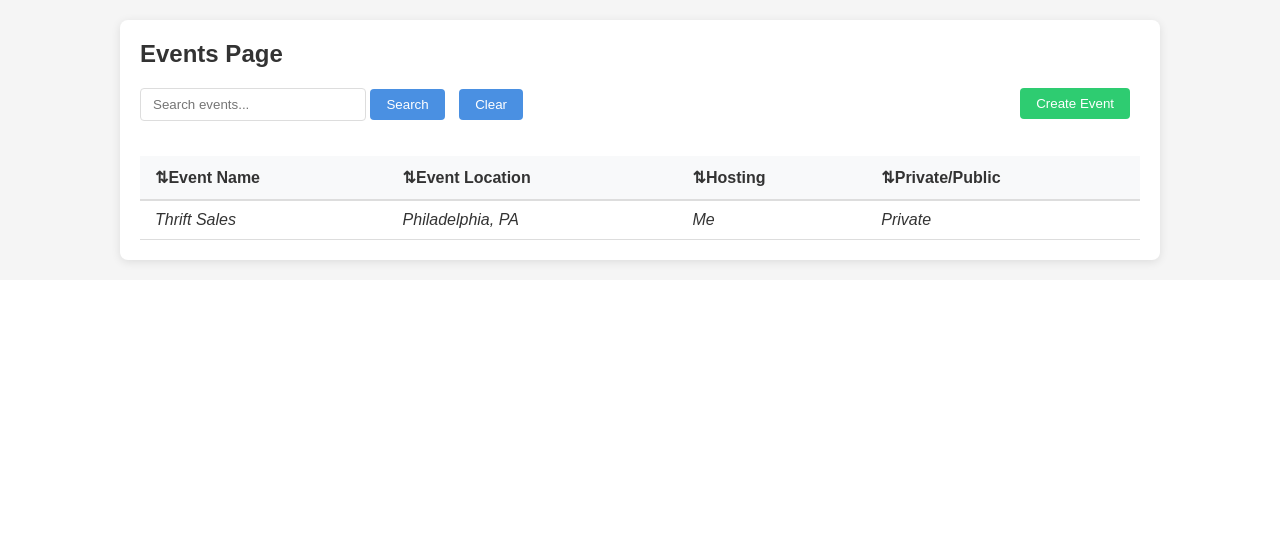
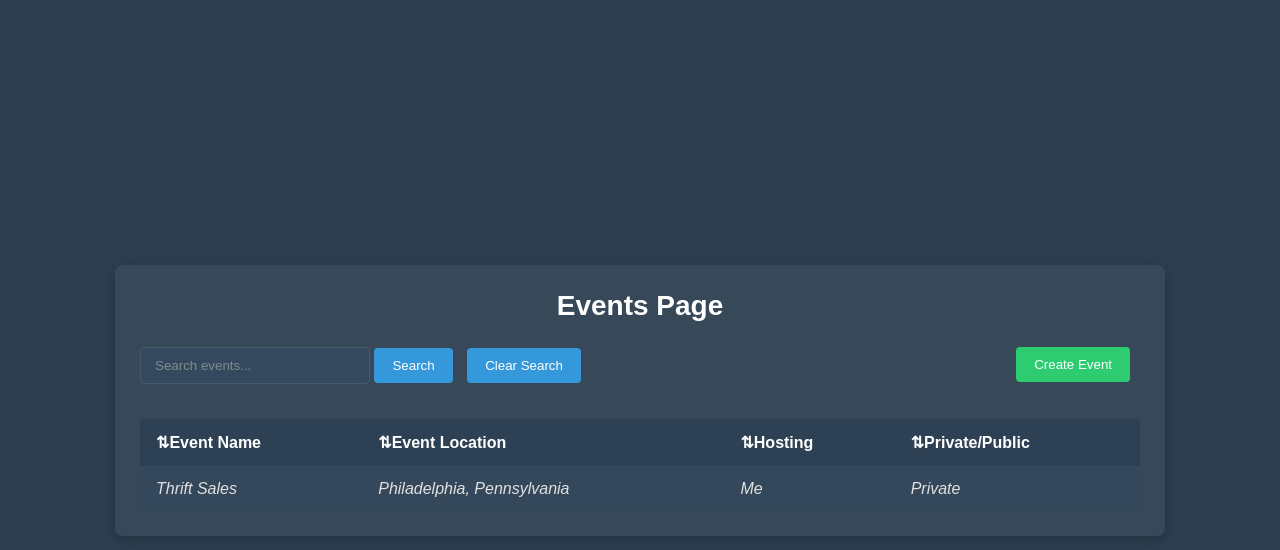
Before and after one commit to Capstone-Projects-2025-Spring/section-005-morris-projects-Thrift-Tags, a React (Create React App) app in the folder my-react-app/: page / in a window 1280 px wide. Shown: the top 550 px of the page. Built offline with nearby package versions, Linux system fonts and the light colour scheme.

Commit message:
New Changes

```diff
--- a/my-react-app/src/eventsPage.css
+++ b/my-react-app/src/eventsPage.css
@@ -1,39 +1,52 @@
 .body-wrapper {
   font-family: Arial, sans-serif;
   margin: 0;
-    padding: 20px;
-    background-color: #f5f5f5;
+  padding: 0;
+  min-height: 100vh;
+  display: flex;
+  justify-content: center;
+  align-items: center;
+  background-color: #2c3e50; /* Dark grayish blue background */
 }
 
 .eventsContainer {
   max-width: 1000px;
+  width: 90%;
   margin: 0 auto;
-    background-color: white;
+  background-color: rgba(255, 255, 255, 0.05); /* Very slight white transparency */
   border-radius: 8px;
-    box-shadow: 0 2px 10px rgba(0, 0, 0, 0.1);
-    padding: 20px;
+  box-shadow: 0 4px 15px rgba(0, 0, 0, 0.2);
+  padding: 25px;
+  color: #e0e0e0; /* Lighter text for better readability on dark background */
 }
 
 /* Title styling */
 .eventTitle {
-    font-size: 24px;
+  font-size: 28px;
   font-weight: bold;
-    margin-bottom: 20px;
-    color: #333;
+  margin-bottom: 25px;
+  color: #ffffff;
+  text-align: center;
 }
 
 /* Search and button styling */
 input {
-    padding: 8px 12px;
-    border: 1px solid #ddd;
+  padding: 10px 14px;
+  border: 1px solid #455a64;
   border-radius: 4px;
   margin-bottom: 15px;
   width: 200px;
+  background-color: #34495e; /* Slightly lighter than background */
+  color: white;
+}
+
+input::placeholder {
+  color: #7f8c8d;
 }
 
 button {
-    padding: 8px 16px;
-    background-color: #4a90e2;
+  padding: 10px 18px;
+  background-color: #3498db;
   color: white;
   border: none;
   border-radius: 4px;
@@ -43,7 +56,7 @@
 }
 
 button:hover {
-    background-color: #3a80d2;
+  background-color: #2980b9;
 }
 
 .createEventButton {
@@ -60,32 +73,36 @@
   width: 100%;
   border-collapse: collapse;
   margin-top: 20px;
-    color: #333;
+  color: #e0e0e0;
+  background-color: rgba(52, 73, 94, 0.5); /* Slightly lighter than background with transparency */
+  border-radius: 4px;
+  overflow: hidden;
 }
 
 thead {
-    background-color: #f8f9fa;
+  background-color: rgba(44, 62, 80, 0.7);
 }
 
 th {
-    padding: 12px 15px;
+  padding: 14px 16px;
   text-align: left;
-    border-bottom: 2px solid #ddd;
+  border-bottom: 2px solid #34495e;
   cursor: pointer;
   position: relative;
+  color: #ffffff;
 }
 
 th:hover {
-    background-color: #eaeaea;
+  background-color: rgba(52, 73, 94, 0.8);
 }
 
 td {
-    padding: 10px 15px;
-    border-bottom: 1px solid #ddd;
+  padding: 12px 16px;
+  border-bottom: 1px solid rgba(52, 73, 94, 0.8);
 }
 
 tr:hover {
-    background-color: #f5f5f5;
+  background-color: rgba(52, 73, 94, 0.8);
 }
 
 /* Popup styling */
@@ -98,27 +115,31 @@
   width: 100%;
   height: 100%;
   overflow: auto;
-    background-color: rgba(0, 0, 0, 0.5);
+  background-color: rgba(0, 0, 0, 0.7);
 }
 
 .popup-content {
-    background-color: white;
+  background-color: #34495e;
   margin: 15% auto;
-    padding: 20px;
+  padding: 25px;
   border-radius: 8px;
   width: 400px;
-    box-shadow: 0 4px 20px rgba(0, 0, 0, 0.2);
+  box-shadow: 0 4px 20px rgba(0, 0, 0, 0.4);
   position: relative;
+  color: #e0e0e0;
 }
 
 .popup-content h3 {
   margin-top: 0;
-    color: #333;
+  color: #ffffff;
+  text-align: center;
 }
 
 .popup-content input {
   width: 90%;
   margin-bottom: 15px;
+  background-color: #2c3e50;
+  border: 1px solid #455a64;
 }
 
 .popup-content button {
@@ -133,11 +154,11 @@
   font-size: 24px;
   font-weight: bold;
   cursor: pointer;
-    color: #aaa;
+  color: #bdc3c7;
 }
 
 .close:hover {
-    color: #333;
+  color: #ffffff;
 }
 
 .my-event-row {
@@ -145,13 +166,13 @@
 }
 
 .privacy-options {
-    margin: 10px 0;
+  margin: 15px 0;
 }
 
 .radio-group {
   display: flex;
   gap: 20px;
-    color: #333;
+  color: #e0e0e0;
   font-size: 1rem;
 }
 
@@ -163,13 +184,14 @@
 
 .radio-group input {
   margin-right: 5px;
+  width: auto;
 }
-
 
 /* Responsive styling */
 @media screen and (max-width: 768px) {
   .eventsContainer {
     padding: 15px;
+    width: 95%;
   }
 
   .popup-content {
--- a/my-react-app/src/pages/EventsPage.jsx
+++ b/my-react-app/src/pages/EventsPage.jsx
@@ -5,14 +5,15 @@ const EventsPage = ({ onEvent }) => {
   const [isPopupOpen, setIsPopupOpen] = useState(false);
   const [eventName, setEventName] = useState("");
   const [eventLocation, setEventLocation] = useState("");
-  const [eventHost, setEventHost] = useState("Me");
+  const [eventHost, setEventHost] = useState("");
   const [eventPrivacy, setEventPrivacy] = useState("Public");
   const [filterInput, setFilterInput] = useState("");
+  const [locationMessage, setLocationMessage] = useState("");
 
   const [events, setEvents] = useState([
     {
       name: "Thrift Sales",
-      location: "Philadelphia, PA",
+      location: "Philadelphia, Pennsylvania",
       host: "Me",
       privacy: "Private"
     }
@@ -27,7 +28,7 @@ const EventsPage = ({ onEvent }) => {
   const closePopup = () => {
     setEventName("");
     setEventLocation("");
-    setEventHost("Me");
+    setEventHost("");
     setEventPrivacy("Public");
     setIsPopupOpen(false);
   };
@@ -112,6 +113,63 @@ const EventsPage = ({ onEvent }) => {
     return hostLower === "me" || hostLower === "myself";
   };
 
+  const getLocation = () => {
+    if (navigator.geolocation) {
+      setLocationMessage("Getting your location...");
+      navigator.geolocation.getCurrentPosition(
+        // Success callback
+        (position) => {
+          const lat = position.coords.latitude;
+          const long = position.coords.longitude;
+
+          // Use reverse geocoding to get city and state
+          fetch(`https://nominatim.openstreetmap.org/reverse?format=json&lat=${lat}&lon=${long}&addressdetails=1`)
+            .then(response => response.json())
+            .then(data => {
+              // Extract city and state from the response
+              const city = data.address.city || data.address.town || data.address.village || '';
+              const state = data.address.state || '';
+              const country = data.address.country || '';
+
+              // Format the location string
+              const locationString = city && state ? `${city}, ${state}` :
+                city ? `${city}, ${country}` :
+                  state ? `${state}, ${country}` :
+                    "Location found";
+
+              // Update the location input
+              setEventLocation(locationString);
+              setLocationMessage("Location found!");
+            })
+            .catch(error => {
+              console.error("Error fetching address:", error);
+              setLocationMessage("Couldn't retrieve address. Using coordinates instead.");
+              setEventLocation(`Near ${lat.toFixed(3)}, ${long.toFixed(3)}`);
+            });
+        },
+        // Error callback
+        (err) => {
+          switch (err.code) {
+            case 1:
+              setLocationMessage("User denied the request for Geolocation.");
+              break;
+            case 2:
+              setLocationMessage("Location information is unavailable.");
+              break;
+            case 3:
+              setLocationMessage("The request to get user location timed out.");
+              break;
+            default:
+              setLocationMessage("An unknown error occurred.");
+              break;
+          }
+        }
+      );
+    } else {
+      setLocationMessage("Geolocation is not supported by this browser.");
+    }
+  };
+
   return (
     <div className="body-wrapper">
       <div className="eventsContainer">
@@ -124,7 +182,7 @@ const EventsPage = ({ onEvent }) => {
         &nbsp;
         <button onClick={doFilter}>Search</button>
         &nbsp;
-        <button onClick={clearFilter}>Clear</button>
+        <button onClick={clearFilter}>Clear Search</button>
         <button className="createEventButton" onClick={openPopup}>Create Event</button>
         <div id="myPopup" className="popup" style={{ display: isPopupOpen ? "block" : "none" }} onClick={handleOutsideClick}>
           <div className="popup-content">
@@ -139,7 +197,9 @@ const EventsPage = ({ onEvent }) => {
               value={eventLocation}
               onChange={(e) => setEventLocation(e.target.value)}
               placeholder="Event Location"
-            /> <br />
+            />
+            <button type="button" onClick={getLocation}>Use my location</button>
+            {locationMessage && <div className="location-message">{locationMessage}</div>}
             <input
               value={eventHost}
               onChange={(e) => setEventHost(e.target.value)}
@@ -181,13 +241,13 @@ const EventsPage = ({ onEvent }) => {
           <thead>
             <tr>
               <th onClick={() => sortByProp("name", "text")}>
-              <span style={{ cursor: "pointer" }}>⇅</span>Event Name</th>
+                <span style={{ cursor: "pointer" }}>⇅</span>Event Name</th>
               <th onClick={() => sortByProp("location", "text")}>
-              <span style={{ cursor: "pointer" }}>⇅</span>Event Location</th>
+                <span style={{ cursor: "pointer" }}>⇅</span>Event Location</th>
               <th onClick={() => sortByProp("host", "text")}>
-              <span style={{ cursor: "pointer" }}>⇅</span>Hosting</th>
+                <span style={{ cursor: "pointer" }}>⇅</span>Hosting</th>
               <th onClick={() => sortByProp("privacy", "text")}>
-              <span style={{ cursor: "pointer" }}>⇅</span>Private/Public</th>
+                <span style={{ cursor: "pointer" }}>⇅</span>Private/Public</th>
             </tr>
           </thead>
           <tbody>
```
Lines whose indentation alone changed are shown as unchanged.
